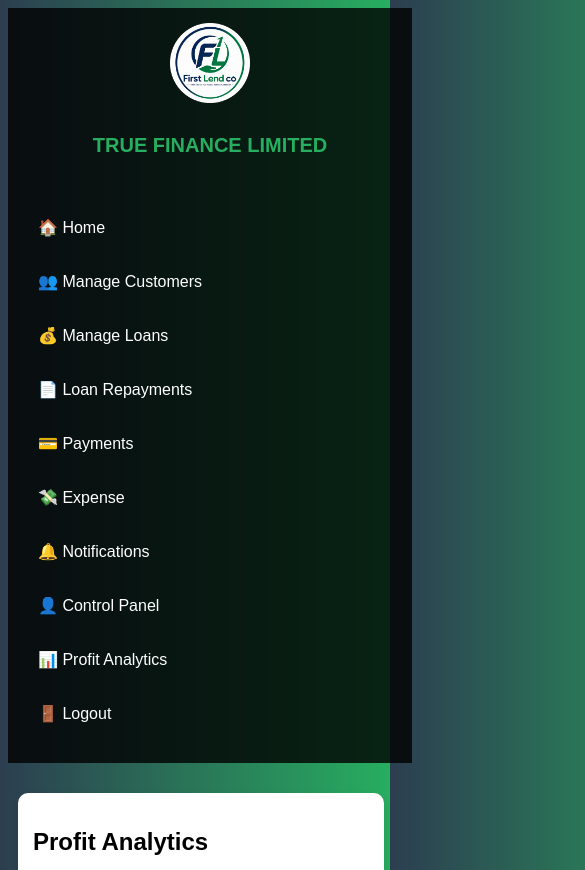
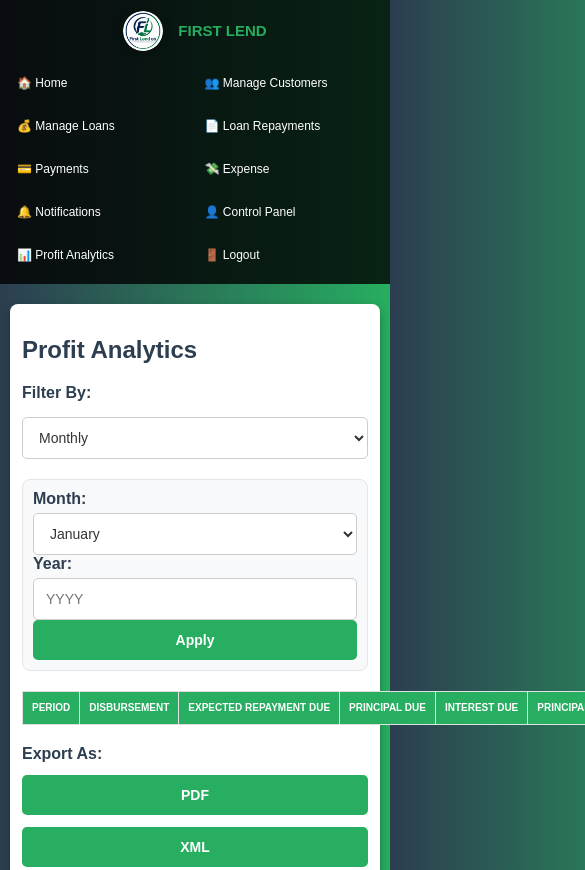
Before and after one commit to kingluise/True-Finance, a plain HTML site: page analysis.html in a window 390 px wide. Shown: the top 870 px of the page, 585 px wide, since content can reach past the window. Drawn offline with Linux system fonts and the light colour scheme; sample sign-in values are in the browser's storage.

Commit message:
updated analysis page

```diff
--- a/analysis.html
+++ b/analysis.html
@@ -129,7 +129,7 @@
     <div class="sidebar">
         <div class="logo-title">
             <img src="images/firstlend.png" alt="Logo" class="logo">
-            <h2>TRUE FINANCE LIMITED</h2>
+            <h2>FIRST LEND</h2>
         </div>
 
         <ul class="menu">
--- a/css/analysis.css
+++ b/css/analysis.css
@@ -1,6 +1,26 @@
-/* css/customer.css */
 
-/* ====== Sidebar Styling (Matches Dashboard) ====== */
+/* =========================================
+   FIRSTLEND PROFIT ANALYSIS
+   Dashboard-matched styling and responsiveness
+   ========================================= */
+
+/* Global page layout */
+* {
+    box-sizing: border-box;
+}
+
+body {
+    margin: 0;
+    font-family: Arial, sans-serif;
+    background: linear-gradient(to right, #2c3e50, #27ae60);
+    color: #fff;
+    min-height: 100vh;
+}
+
+/* =========================================
+   SIDEBAR
+   ========================================= */
+
 .sidebar {
     width: 250px;
     height: 100vh;
@@ -11,16 +31,23 @@
     top: 0;
     display: flex;
     flex-direction: column;
+    z-index: 1001;
+    overflow-y: auto;
 }
 
 .logo-title {
-    text-align: center;
-    margin-bottom: 20px;
+    display: flex;
+    align-items: center;
+    justify-content: center;
+    margin-bottom: 30px;
 }
 
 .logo {
-    width: 80px;
-    margin-bottom: 10px;
+    width: 60px;
+    height: 60px;
+    margin-right: 15px;
+    border-radius: 50%;
+    box-shadow: 0 0 10px rgba(0, 0, 0, 0.3);
 }
 
 .sidebar h2 {
@@ -48,298 +75,438 @@
     color: white;
     padding: 10px 15px;
     border-radius: 5px;
-    transition: 0.3s;
+    transition: background 0.3s ease;
 }
 
-.menu a:hover {
+.menu a:hover,
+.menu a.active {
     background: #27ae60;
 }
 
-/* ====== Page Body Background (Matches Dashboard) ====== */
-body {
-    background: linear-gradient(to right, #2c3e50, #27ae60);
-    font-family: Arial, sans-serif;
-}
+/* =========================================
+   MAIN CONTENT
+   ========================================= */
 
-/* ====== Main Content Styling ====== */
 .container {
     margin-left: 270px;
     padding: 20px;
+    min-width: 0;
+    width: calc(100% - 270px);
 }
 
-/* Hidden class*/
-.hidden{
-    display: none;
+.container > h1,
+.container > h2 {
+    color: #fff;
+    margin-top: 0;
 }
 
-/* ====== Responsive Design (Mobile-Friendly) ====== */
-@media (max-width: 768px) {
-    .sidebar {
-        width: 100%;
-        height: auto;
-        position: relative;
-    }
+/* =========================================
+   PROFIT ANALYSIS PANEL
+   ========================================= */
 
-    .container {
-        margin-left: 0;
-        padding: 10px;
-    }
-
-    /* Removed #paymentManagement responsive width */
-
-    /* Removed #approvalsTable font-size responsive */
-
-    /* Removed #paymentButtons flex-direction responsive */
+#profitAnalysis {
+    width: 100%;
+    max-width: 100%;
+    background: #fff;
+    color: #333;
+    border-radius: 10px;
+    padding: 25px;
+    margin: 20px auto;
+    box-shadow: 0 4px 10px rgba(0, 0, 0, 0.3);
+    min-width: 0;
 }
 
-@media (max-width: 480px) {
-    /* Removed #logPaymentForm responsive padding and max-width */
+#profitAnalysis h1,
+#profitAnalysis h2,
+#profitAnalysis h3 {
+    color: #2c3e50;
 }
 
-/* ====== Profit Analysis Page Specific Styles ====== */
-#profitAnalysis {
-    background: white;
-    border-radius: 10px;
-    padding: 20px;
-    margin-top: 20px;
-    box-shadow: 0px 4px 8px rgba(0, 0, 0, 0.1);
-}
+/* =========================================
+   FILTER CONTROLS
+   ========================================= */
 
 #profitAnalysisControls {
     display: flex;
-    flex-wrap: wrap; /* Allow items to wrap on smaller screens */
+    flex-wrap: wrap;
+    align-items: flex-end;
     gap: 15px;
     margin-bottom: 20px;
-    align-items: center;
+}
+
+#profitAnalysisControls > div {
+    display: flex;
+    flex-wrap: wrap;
+    align-items: flex-end;
+    gap: 10px;
+    margin-top: 10px;
+    padding: 12px;
+    border: 1px solid #e5e5e5;
+    border-radius: 8px;
+    background: #f8f9fa;
 }
 
 #profitAnalysisControls label {
+    display: block;
     font-weight: bold;
-    color: #333;
+    color: #2c3e50;
+    margin-bottom: 5px;
 }
 
 #profitAnalysisControls select,
 #profitAnalysisControls input[type="number"],
 #profitAnalysisControls input[type="date"] {
-    padding: 8px;
-    border: 1px solid #ddd;
+    min-height: 40px;
+    padding: 9px 12px;
+    border: 1px solid #ccc;
     border-radius: 5px;
-    font-size: 1rem;
+    background: #fff;
+    color: #333;
+    font-size: 14px;
+    max-width: 100%;
 }
 
 #profitAnalysisControls button {
-    background: #27ae60; /* Use your primary green color */
-    color: white;
+    min-height: 40px;
+    width: auto;
+    padding: 10px 16px;
+    background: #27ae60;
+    color: #fff;
     border: none;
-    padding: 10px 15px;
     border-radius: 5px;
     cursor: pointer;
-    font-size: 1rem;
-    transition: background-color 0.3s;
+    font-size: 14px;
+    font-weight: bold;
+    transition: background 0.3s ease;
 }
 
 #profitAnalysisControls button:hover {
-    background: #1e8449; /* Darker shade for hover */
+    background: #219150;
 }
+
+/* Preserve JavaScript-controlled visibility */
+#monthYearSelector,
+#quarterYearSelector,
+#yearOnlySelector,
+#customRangeSelector {
+    display: none;
+    gap: 10px;
+    align-items: flex-end;
+    flex-wrap: wrap;
+}
+
+#monthYearSelector.active,
+#quarterYearSelector.active,
+#yearOnlySelector.active,
+#customRangeSelector.active {
+    display: flex;
+}
+
+/* =========================================
+   ANALYSIS TABLE
+   ========================================= */
 
 #profitAnalysisTable {
     width: 100%;
+    min-width: 0;
+    max-width: 100%;
     border-collapse: collapse;
     margin-top: 15px;
-    background: white;
-    border-radius: 8px;
-    overflow: hidden;
-    box-shadow: 0px 2px 4px rgba(0, 0, 0, 0.1);
+    background: #fff;
+    color: #333;
+    font-size: 12px;
+    table-layout: fixed;
 }
 
 #profitAnalysisTable th,
 #profitAnalysisTable td {
-    /* Soften borders and ensure left alignment */
-    border: 1px solid rgba(221, 221, 221, 0.7); /* Slightly softer border */
-    padding: 12px 15px; /* Increased padding for better spacing */
+    border: 1px solid #e0e0e0;
+    padding: 10px 6px;
     text-align: left;
-    /* Reverted text color for readability against light backgrounds */
-    color: #333; /* Dark text for readability */
+    white-space: normal;
+    overflow-wrap: anywhere;
+    word-break: normal;
+    vertical-align: middle;
 }
 
 #profitAnalysisTable th {
-    background-color: #14213D; /* Darker header background */
-    color: white; /* White text for dark header */
+    background: #27ae60;
+    color: #fff;
     font-weight: bold;
-    font-size: 1.1rem; /* Slightly larger font for headers */
-    letter-spacing: 0.5px; /* Subtle letter spacing */
-    text-transform: uppercase; /* Uppercase text for professionalism */
-    border-bottom: 2px solid #FCA311; /* Accent line below header */
+    font-size: 10px;
+    line-height: 1.4;
+    text-transform: uppercase;
 }
 
-/* Apply border-radius to specific header cells */
-#profitAnalysisTable th:first-child {
-    border-top-left-radius: 8px;
+#profitAnalysisTable td {
+    font-size: 11px;
 }
 
-#profitAnalysisTable th:last-child {
-    border-top-right-radius: 8px;
+#profitAnalysisTable tbody tr:nth-child(even) {
+    background: #f5f5f5;
 }
 
-
-#profitAnalysisTable tr:nth-child(even) {
-    background-color: #f5f5f5; /* Slightly different shade for even rows */
+#profitAnalysisTable tbody tr:hover {
+    background: #e8f5ec;
 }
 
-#profitAnalysisTable tr:hover {
-    background-color: #e0e0e0; /* More distinct hover effect */
-}
+/* =========================================
+   EXPORT BUTTONS
+   ========================================= */
 
-/* Styles for specific filter sections (initially hidden) */
-/* REMOVED: display: flex; from here. Let JS control display. */
-#monthYearSelector,
-#quarterYearSelector,
-#yearOnlySelector,
-#customRangeSelector {
-    /* Ensure they are hidden by default, or let the inline style handle it */
-    display: none; /* Explicitly hide them by default */
-    gap: 10px;
+#exportOptions {
+    display: flex;
     align-items: center;
-    flex-wrap: wrap; /* Added for better responsiveness */
-}
-
-/* Individual display settings when shown by JS */
-#monthYearSelector.active,
-#quarterYearSelector.active,
-#yearOnlySelector.active,
-#customRangeSelector.active {
-    display: flex; /* Only apply flex when active class is added by JS */
-}
-
-
-/* ====== Styles for Custom Date Range Picker ====== */
-#customRangeSelector {
-    /* This rule is now redundant for display:none as it's handled above */
-    /* But keeping it here for other specific styles if needed */
-    flex-direction: row; /* Keep for layout when visible */
-    gap: 10px;
-    align-items: center;
-}
-
-#customRangeSelector label {
-    font-weight: bold;
-    color: #333;
-}
-
-#customRangeSelector input[type="date"] {
-    padding: 8px;
-    border: 1px solid #ddd;
-    border-radius: 5px;
-    font-size: 1rem;
-}
-
-/* Add some spacing for the controls */
-#profitAnalysisControls > div {
-    margin-top: 15px;
-    padding: 10px;
-    border: 1px solid #eee;
-    border-radius: 8px;
-    background-color: #f9f9f9;
-}
-
-/* ====== Styles for Export Options ====== */
-#exportOptions {
+    flex-wrap: wrap;
+    gap: 12px;
     margin-top: 20px;
-    display: flex;
-    gap: 15px;
-    align-items: center;
 }
 
 #exportOptions label {
+    color: #2c3e50;
     font-weight: bold;
-    color: #333;
 }
 
 #exportOptions button {
-    background: #007bff; /* Primary blue color */
-    color: white;
+    width: auto;
+    min-height: 40px;
+    padding: 10px 18px;
+    background: #27ae60;
+    color: #fff;
     border: none;
-    padding: 10px 15px;
     border-radius: 5px;
+    font-size: 14px;
+    font-weight: bold;
     cursor: pointer;
-    font-size: 1rem;
-    transition: background-color 0.3s;
-    box-shadow: 0 2px 4px rgba(0, 0, 0, 0.2);
+    transition: background 0.3s ease;
 }
 
 #exportOptions button:hover {
-    background: #0056b3; /* Darker shade for hover */
-    transform: translateY(-2px);
-    box-shadow: 0 4px 6px rgba(0, 0, 0, 0.3);
+    background: #219150;
 }
 
-/* ====== Responsive Adjustments for Profit Analysis ====== */
+/* Detailed analysis button */
+.btn-detailed-analysis {
+    display: inline-block;
+    padding: 11px 18px;
+    background: #27ae60;
+    color: #fff;
+    border: none;
+    border-radius: 5px;
+    text-decoration: none;
+    font-weight: bold;
+    cursor: pointer;
+}
+
+.btn-detailed-analysis:hover {
+    background: #219150;
+}
+
+/* =========================================
+   HIDDEN ELEMENTS
+   ========================================= */
+
+.hidden {
+    display: none !important;
+}
+
+/* =========================================
+   TABLET RESPONSIVENESS
+   ========================================= */
+
+@media (max-width: 1024px) {
+    .container {
+        padding: 15px;
+    }
+
+    #profitAnalysis {
+        padding: 20px;
+    }
+
+    #profitAnalysisControls {
+        gap: 10px;
+    }
+
+    #profitAnalysisTable th,
+    #profitAnalysisTable td {
+        padding: 8px 4px;
+    }
+}
+
+/* =========================================
+   MOBILE RESPONSIVENESS
+   ========================================= */
+
 @media (max-width: 768px) {
+
+    body {
+        display: block;
+        min-height: 100vh;
+    }
+
+    .sidebar {
+        position: relative;
+        width: 100%;
+        height: auto;
+        max-height: none;
+        padding: 12px;
+        overflow: visible;
+    }
+
+    .logo-title {
+        margin-bottom: 15px;
+    }
+
+    .logo {
+        width: 45px;
+        height: 45px;
+    }
+
+    .sidebar h2 {
+        font-size: 17px;
+    }
+
+    .menu {
+        display: grid;
+        grid-template-columns: repeat(2, minmax(0, 1fr));
+        gap: 5px;
+    }
+
+    .menu li {
+        margin: 3px 0;
+        min-width: 0;
+    }
+
+    .menu a {
+        padding: 10px;
+        font-size: 13px;
+        overflow-wrap: anywhere;
+    }
+
+    .container {
+        width: 100%;
+        margin-left: 0;
+        padding: 15px;
+    }
+
     #profitAnalysis {
-        width: 90%; /* Adjust width for smaller screens if needed */
+        width: 100%;
+        padding: 15px;
+        margin-top: 10px;
+        overflow: visible;
     }
 
     #profitAnalysisControls {
         flex-direction: column;
-        align-items: flex-start;
+        align-items: stretch;
     }
 
-    #profitAnalysisControls > div { /* Style the individual filter selectors */
+    #profitAnalysisControls > div {
         width: 100%;
-        margin-bottom: 10px;
         flex-direction: column;
-        align-items: flex-start;
-    }
-
-    #profitAnalysisControls label {
-        margin-bottom: 5px;
+        align-items: stretch;
     }
 
     #profitAnalysisControls select,
     #profitAnalysisControls input[type="number"],
     #profitAnalysisControls input[type="date"],
     #profitAnalysisControls button {
-        width: calc(100% - 16px); /* Adjust for padding */
-    }
-
-    #profitAnalysisControls > div > button { /* Apply full width to buttons within selectors */
         width: 100%;
     }
 
-    #profitAnalysisTable {
-        font-size: 14px; /* Adjust font size for better readability */
+    #customRangeSelector {
+        flex-direction: column;
+        align-items: stretch;
     }
 
     #exportOptions {
         flex-direction: column;
-        align-items: flex-start;
-    }
-
-    #exportOptions button {
-        width: calc(100% - 16px);
-    }
-}
-
-@media (max-width: 480px) {
-    #profitAnalysis {
-        width: 95%; /* Further adjust width for very small screens */
-        padding: 15px;
-    }
-
-    #profitAnalysisTable {
-        font-size: 12px; /* Further reduce font size on smaller screens */
-    }
-
-    #profitAnalysisTable th,
-    #profitAnalysisTable td {
-        padding: 8px;
-    }
-
-    #exportOptions label {
-        margin-bottom: 5px;
+        align-items: stretch;
     }
 
     #exportOptions button {
         width: 100%;
     }
+
+    .btn-detailed-analysis {
+        display: block;
+        width: 100%;
+        text-align: center;
+    }
+
+    /* Keep the complete table accessible by horizontal scrolling */
+    #profitAnalysisTable {
+        display: block;
+        width: 100%;
+        min-width: 1050px;
+        max-width: 100%;
+        table-layout: auto;
+        overflow-x: auto;
+        -webkit-overflow-scrolling: touch;
+    }
+
+    #profitAnalysisTable th,
+    #profitAnalysisTable td {
+        white-space: nowrap;
+        padding: 9px;
+    }
 }
+
+/* =========================================
+   SMALL MOBILE PHONES
+   ========================================= */
+
+@media (max-width: 480px) {
+
+    .container {
+        padding: 10px;
+    }
+
+    .sidebar {
+        padding: 10px;
+    }
+
+    .logo-title {
+        margin-bottom: 12px;
+    }
+
+    .logo {
+        width: 40px;
+        height: 40px;
+    }
+
+    .sidebar h2 {
+        font-size: 15px;
+    }
+
+    .menu {
+        grid-template-columns: repeat(2, minmax(0, 1fr));
+    }
+
+    .menu a {
+        padding: 9px 7px;
+        font-size: 12px;
+        gap: 6px;
+    }
+
+    #profitAnalysis {
+        padding: 12px;
+        border-radius: 8px;
+    }
+
+    #profitAnalysisControls > div {
+        padding: 10px;
+    }
+
+    #profitAnalysisControls select,
+    #profitAnalysisControls input[type="number"],
+    #profitAnalysisControls input[type="date"] {
+        font-size: 14px;
+        min-height: 42px;
+    }
+
+    #profitAnalysisTable th,
+    #profitAnalysisTable td {
+        padding: 9px;
+    }
+}
```
Also changed, not shown: Expense.html (+1 -1 lines), customer.html (+1 -1 lines), dashboard.html (+1 -1 lines), loan-repayments.html (+1 -1 lines), loan.html (+1 -1 lines), notification.html (+1 -1 lines), payment.html (+1 -1 lines), users.html (+1 -1 lines).
